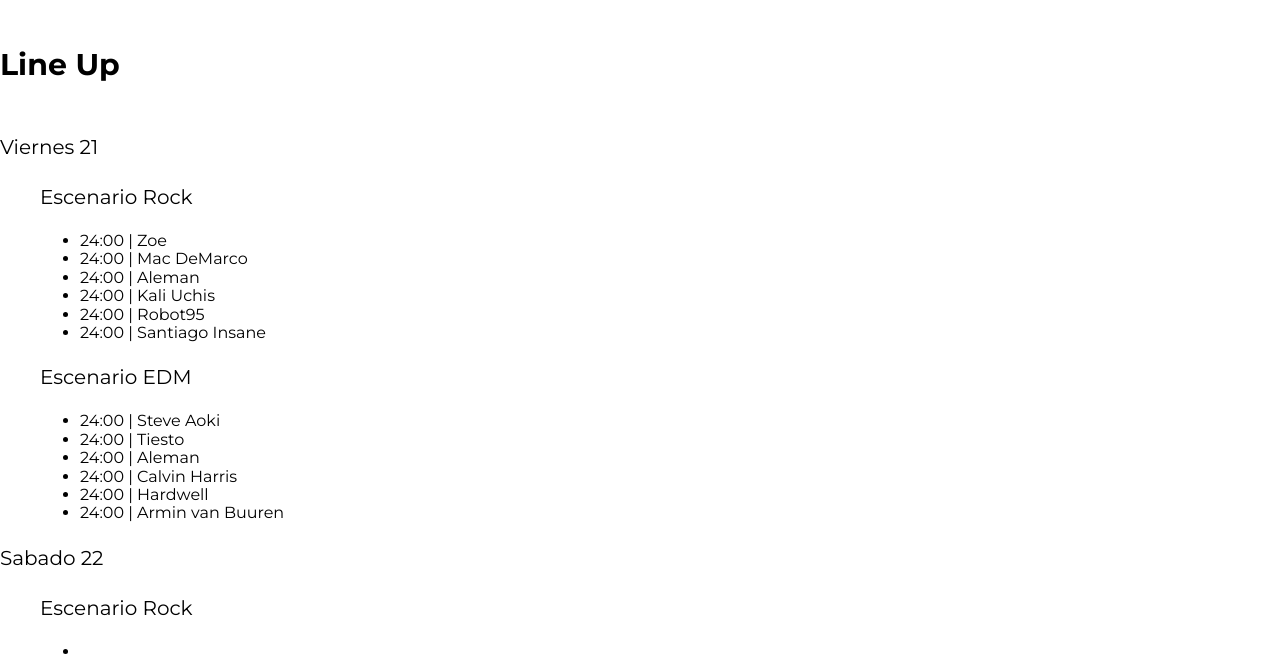
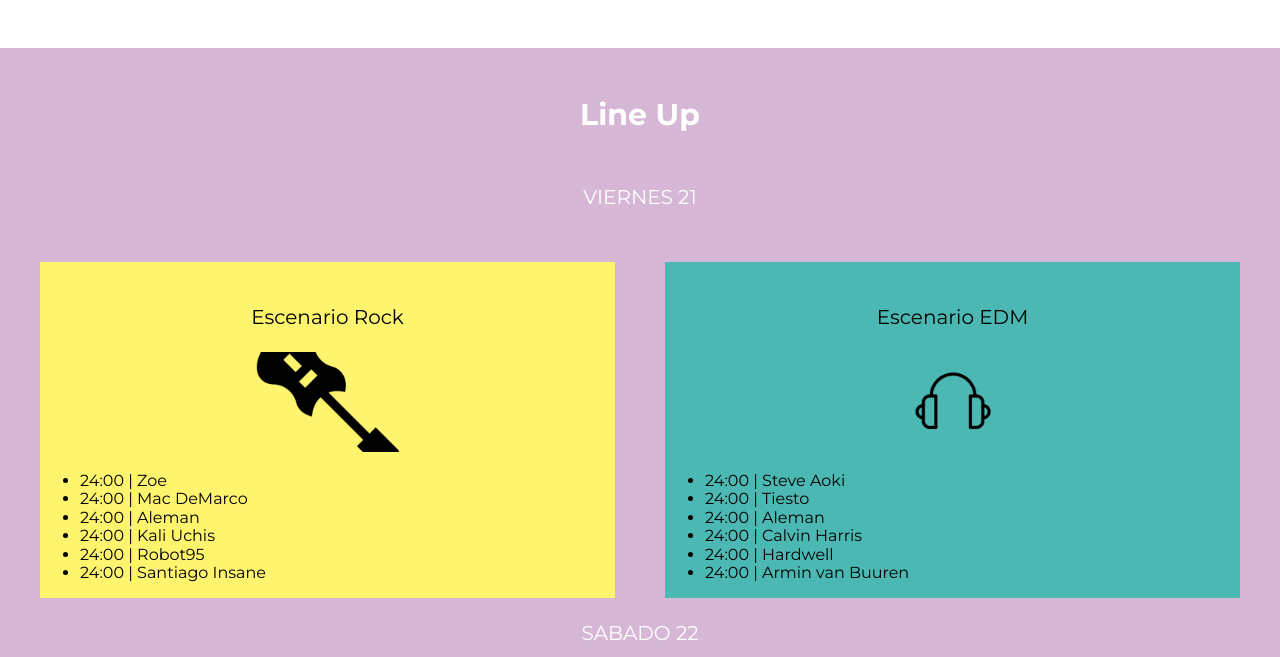
Before and after one commit to Ricardosaid/Web-Design-Patterns, a website: page FestivalMusica/index.html in a window 1280 px wide. Shown: the part 1641-2298 px from the top of the page. Drawn offline with Linux system fonts and the light colour scheme; files whose address does not match are found by name.

Commit message:
Lineup header

```diff
--- a/FestivalMusica/src/scss/base/_variables.scss
+++ b/FestivalMusica/src/scss/base/_variables.scss
@@ -9,6 +9,7 @@
 $morado:#752F97;
 $negro:#000;
 $blanco:#FFF;
+$rojo:#d6b8d6;
 
 //Media queries
  $phone:480px;
--- a/FestivalMusica/src/scss/layout/_index.scss
+++ b/FestivalMusica/src/scss/layout/_index.scss
@@ -1,3 +1,4 @@
 @forward 'header';
 @forward 'video';
 @forward 'festival';
+@forward 'lineup';
--- /dev/null
+++ b/FestivalMusica/src/scss/layout/_lineup.scss
@@ -0,0 +1,58 @@
+@use 'base/variables' as v;
+@use 'base/mixins' as m;
+
+.lineup{
+    background-color: v.$rojo;
+    padding: 5rem 0;
+
+    h3,p {
+        text-align: center;
+        color: v.$blanco;
+    }
+    .dia {
+        text-transform: uppercase;
+        margin-bottom: 5rem;
+    }
+}
+
+.escenarios-contenedor {
+    @include m.tablet {
+        @include m.grid(2,5rem);
+    }
+    p{
+        color: v.$negro;
+    }
+
+}
+
+.escenario{
+    padding-top: 2rem;
+    .nombre-escenario{
+        &:after{
+            content: '';
+            display: block;
+            width: 20rem;
+            height: 10rem;
+            background-size: 15rem;
+            background-repeat: no-repeat;
+            background-position: center center;
+            margin: 2rem auto 0 auto;
+        }
+    }
+}
+.edm .nombre-escenario:after {
+    background-image: url(../img/icono_edm.png);
+}
+
+.rock .nombre-escenario:after {
+    background-image: url(../img/icono_rock.png);
+}
+
+
+.bg-amarillo{
+    background-color: v.$amarillo;
+}
+
+.bg-verde {
+    background-color: v.$verde;
+}
```
Also changed, not shown: FestivalMusica/build/css/app.css.
